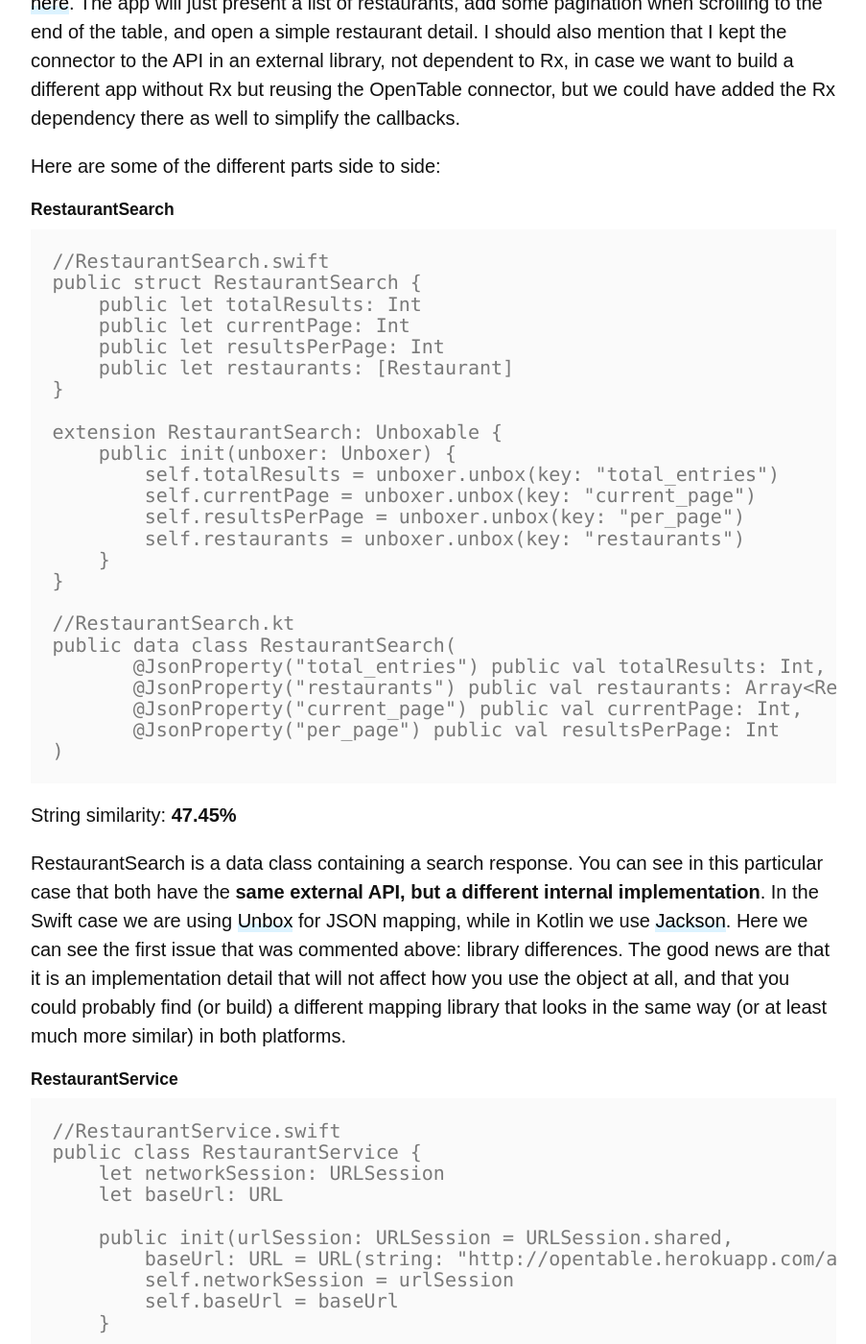
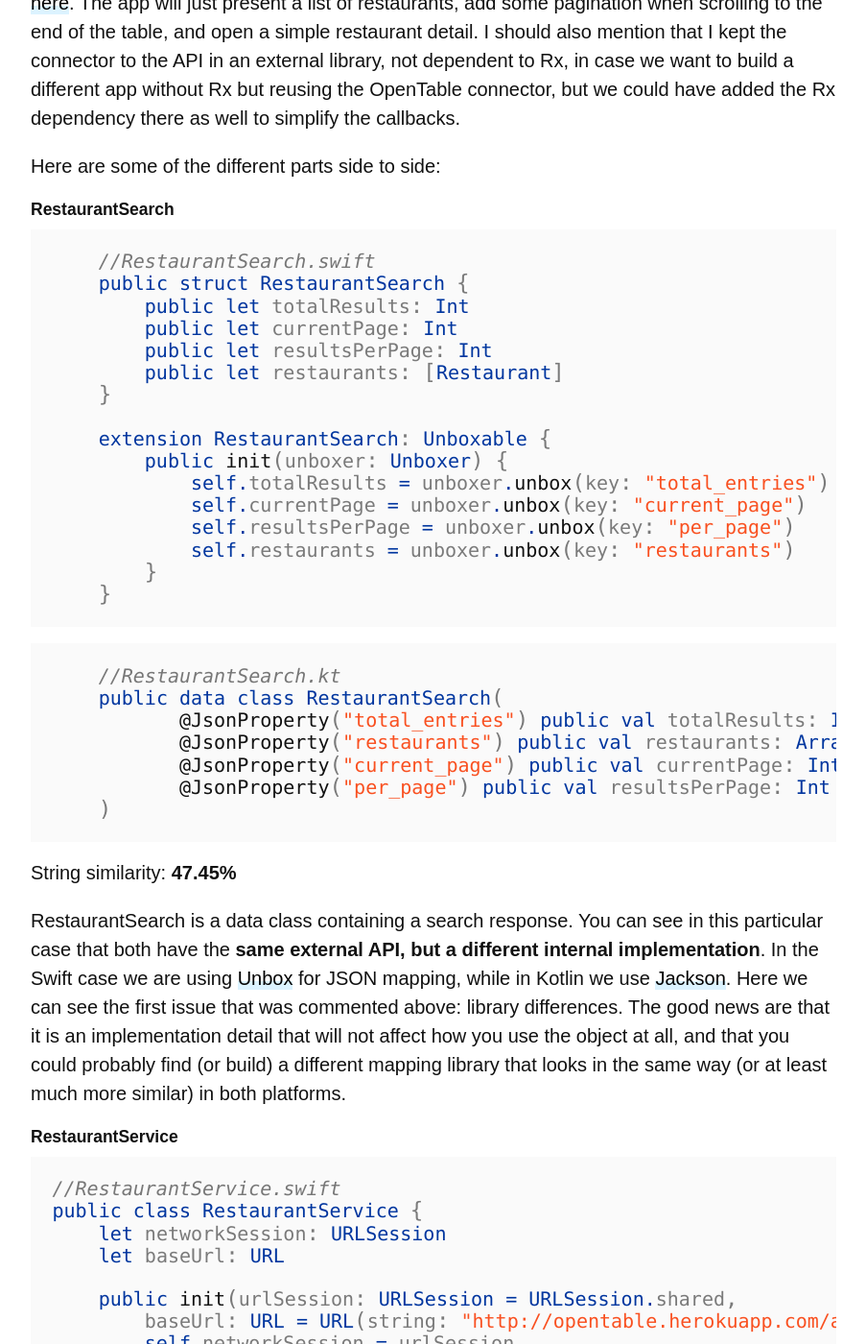
Before and after one commit to angelolloqui/angelolloqui.github.io, a Jekyll site: the page built from _posts/2016-10-18-38-Swift-vs-Kotlin-for-real-iOS-Android-apps.md, in a window 1280 px wide and 1400 px high, scrolled down 3938 px. Shown: the whole window at 96% size, without its empty margins (188-1091 px from the left). Built offline with Jekyll 4.4.1, drawn with Linux system fonts in a browser that asks for light colours; nearby versions of some CDN libraries; some web fonts are replaced; some of the changed text lies outside the part shown.

Commit message:
Added swift as default languaje

````diff
--- a/_config.yml
+++ b/_config.yml
@@ -121,6 +121,9 @@ text:
 ## Build settings                         ##
 ############################################
 markdown:     kramdown
+kramdown:
+  syntax_highlighter_opts:
+    default_lang: swift
 redcarpet:
   extensions: ['smart', 'tables', 'with_toc_data', 'footnotes']
 permalink:    pretty
--- a/_posts/2016-10-18-38-Swift-vs-Kotlin-for-real-iOS-Android-apps.md
+++ b/_posts/2016-10-18-38-Swift-vs-Kotlin-for-real-iOS-Android-apps.md
@@ -70,6 +70,7 @@ Here are some of the different parts side to side:
 
 ##### RestaurantSearch
 
+``` swift
     //RestaurantSearch.swift
     public struct RestaurantSearch {
         public let totalResults: Int
@@ -86,7 +87,8 @@ Here are some of the different parts side to side:
             self.restaurants = unboxer.unbox(key: "restaurants")
         }
     }
-
+```
+``` kotlin
     //RestaurantSearch.kt
     public data class RestaurantSearch(
            @JsonProperty("total_entries") public val totalResults: Int,
@@ -94,7 +96,7 @@ Here are some of the different parts side to side:
            @JsonProperty("current_page") public val currentPage: Int,
            @JsonProperty("per_page") public val resultsPerPage: Int
     )
-
+```
 String similarity: **47.45%**
 
 RestaurantSearch is a data class containing a search response. You can see in this particular case that both have the **same external API, but a different internal implementation**. In the Swift case we are using [Unbox](https://github.com/johnsundell/unbox) for JSON mapping, while in Kotlin we use [Jackson](https://github.com/FasterXML/jackson). Here we can see the first issue that was commented above: library differences. The good news are that it is an implementation detail that will not affect how you use the object at all, and that you could probably find (or build) a different mapping library that looks in the same way (or at least much more similar) in both platforms.
````
